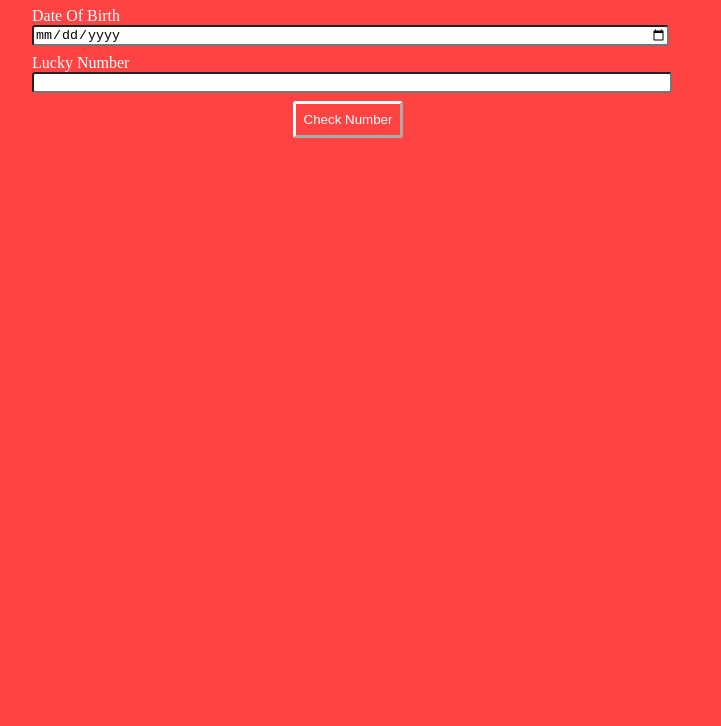
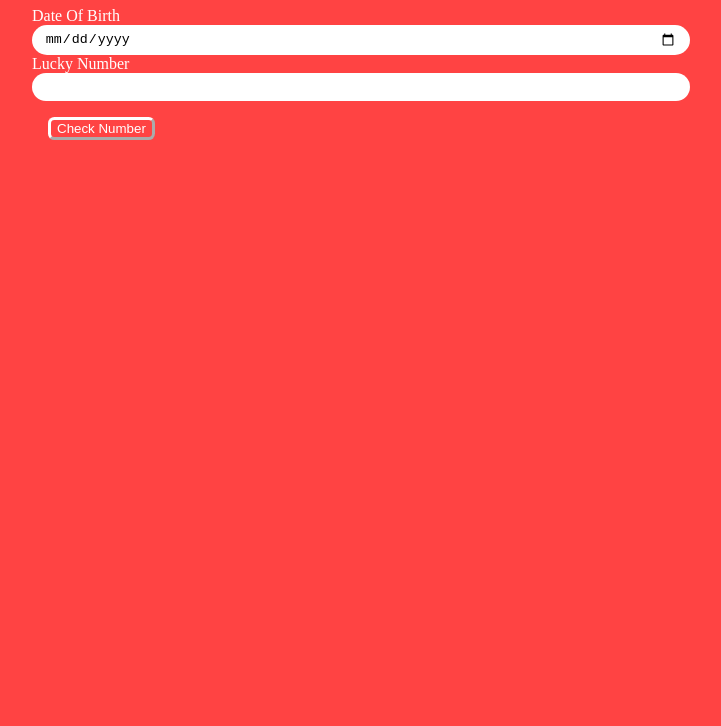
Before and after one commit to musharrafshaikh/Lucky-birthday, a plain HTML site: page index.html in a window 1280 px wide. Shown: the part 74-800 px from the top of the page, without its empty margins (292-1013 px from the left). Drawn offline with Linux system fonts and the light colour scheme.

```diff
--- a/style.css
+++ b/style.css
@@ -22,21 +22,27 @@ input,
 label {
   display: block;
   width: 100%;
+
 }
 
 input {
-  width: 100%;
-  margin-bottom: 0.5rem;
-   border-radius: 0.2rem;
+    width: 100%;
+    border: 1.5px solid var(--color-primary);
+  outline: none;
+  border-radius: 25px;
+  padding: 0.4rem 0.8rem;
+
+
 }
-#check-number {
+button {
   display: block;
   margin-top: 1rem;
-  margin: auto;
+margin: 1rem;
   background: transparent;
   color: var(--primary-light);
   border-color:var(--primary-light);
   border-width: medium;
-  padding: 0.5rem;
-  border-radius: 0.2rem;
+  padding: o.5rem;
+  border-radius: 0.4rem;
+  align-self: ce;
 }
```
Also changed, not shown: 1 other file.
